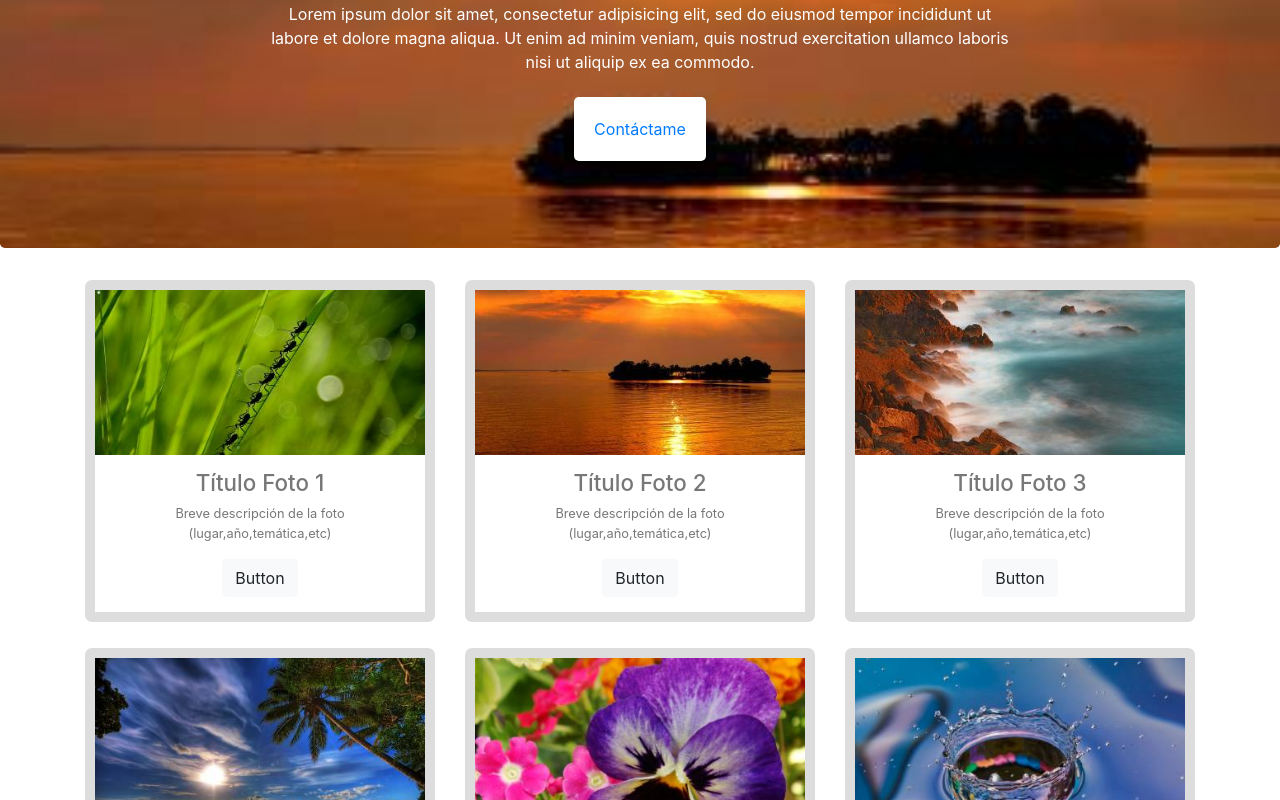
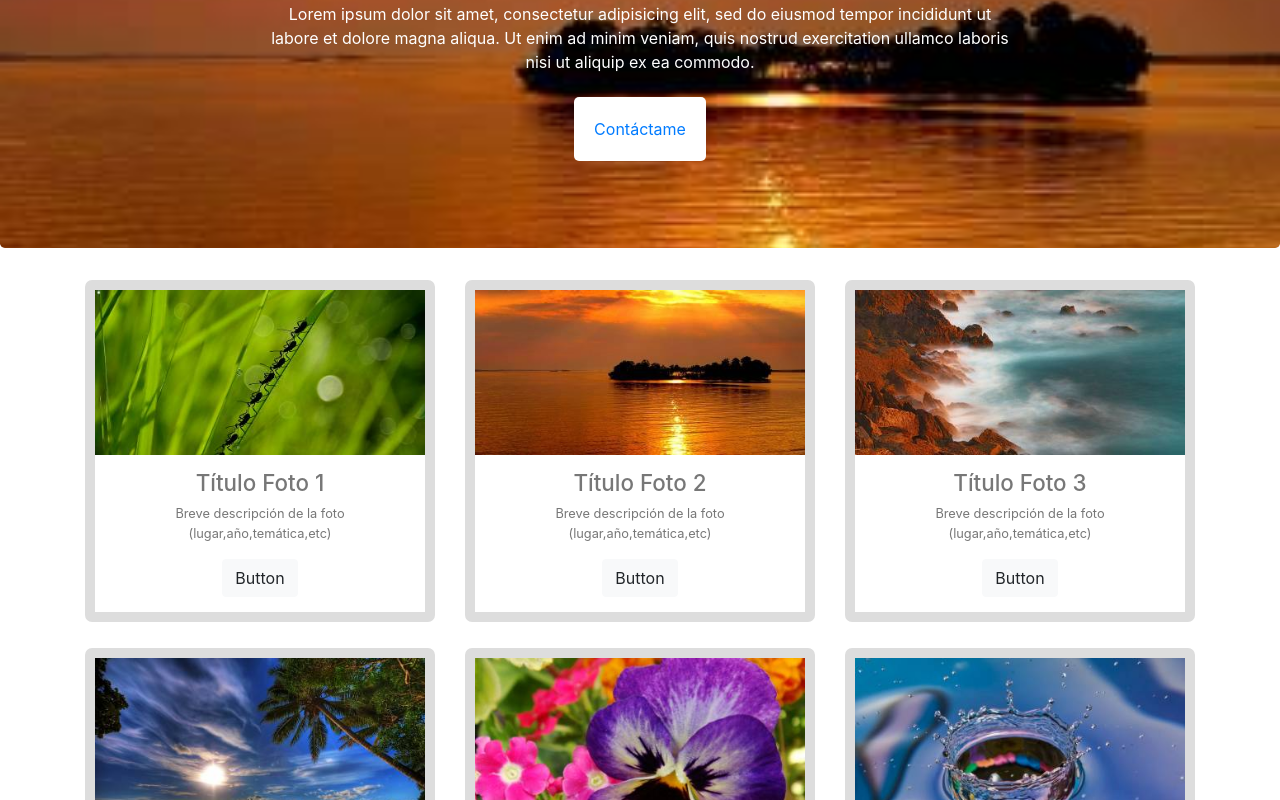
Before and after one commit to aincatoni/desafio7, a website: page public/index.html in a window 1280 px wide. Shown: the part 176-976 px from the top of the page. Drawn offline with Linux system fonts and the light colour scheme.

Commit message:
corrigiendo fondo jumbotron

```diff
--- a/src/scss/_header.scss
+++ b/src/scss/_header.scss
@@ -1,8 +1,8 @@
 .bg-jumbotron {
 
 	background-image: url(../img/2.jpg);
-    background-size: 100%;
-    background-position-y: -45px;
+    background-size: cover;
+    background-position:center;
     background-repeat: no-repeat;
 
 }
```
Also changed, not shown: public/css/app.css.
